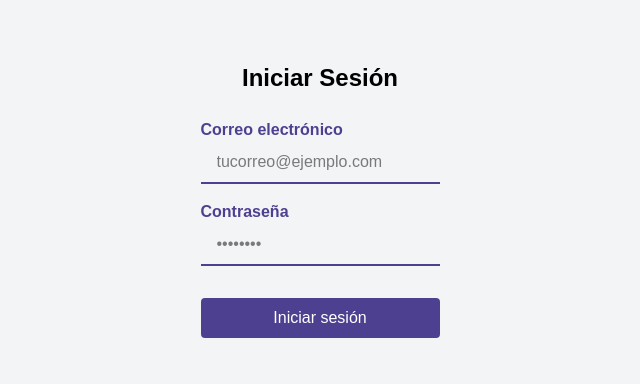
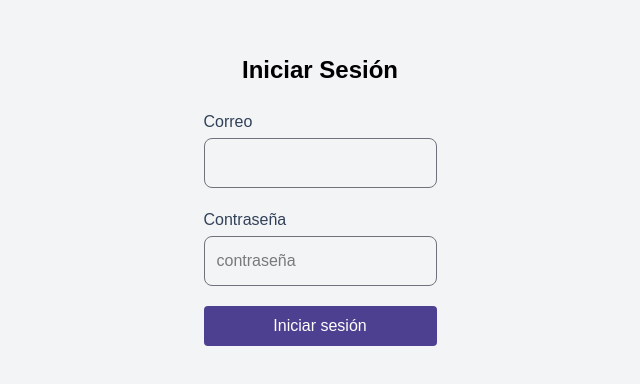
Before and after one commit to EbguenyPJ/termedstorm-front, a Next.js app in the folder front/: page / in a window 1280 px wide. Shown: the part 220-604 px from the top of the page, without its empty margins (320-960 px from the left). Built offline with nearby package versions, Linux system fonts and the light colour scheme.

Commit message:
feat(auth and UI): fix bugs use client

```diff
--- a/front/src/app/page.tsx
+++ b/front/src/app/page.tsx
@@ -1,5 +1,5 @@
 import React from "react";
-import LoginForm from "../components/Forms/LoginForm";
+import LoginForm from "../components/Forms/LoginFormUI";
 
 const LoginPage = () => {
   return (
--- /dev/null
+++ b/front/src/app/store/authStore.ts
@@ -0,0 +1,45 @@
+import { create } from "zustand";
+import { IUser, ILogin } from "@/interfaces";
+import { logout as logoutAction } from "@/services/logout";
+import { getUser } from "../../services/getUsers";
+import { loginAction } from "../../services/auth";
+// import { routes } from "@/app/routes";
+// import { useRouter } from "next/navigation";
+
+interface AuthState {
+  user: IUser | null;
+  loading: boolean;
+  login: (values: ILogin) => Promise<void>;
+  logout: () => Promise<void>;
+  setUser: (user: IUser | null) => void;
+  fetchUser: () => Promise<void>;
+}
+
+export const useAuthStore = create<AuthState>((set, get) => ({
+  user: null,
+  loading: true,
+
+  setUser: (user) => set({ user }),
+
+  fetchUser: async () => {
+    try {
+      const user = await getUser();
+      set({ user, loading: false });
+    } catch (err) {
+      console.error("Error al obtener usuario", err);
+      set({ user: null, loading: false });
+    }
+  },
+
+  login: async (values: ILogin) => {
+    const res = await loginAction(values);
+    if (!res.success) throw new Error(res.error);
+    const user = await getUser();
+    set({ user });
+  },
+
+  logout: async () => {
+    await logoutAction();
+    set({ user: null });
+  },
+}));
--- a/front/src/components/Forms/LoginForm.tsx
+++ b/front/src/components/Forms/LoginFormUI.tsx
@@ -1,9 +1,10 @@
+"use client";
+
 import React from "react";
-import { Formik, Form, ErrorMessage } from "formik";
+import { Formik, Form } from "formik";
 import * as Yup from "yup";
-import Input from "../UI/Inputs/Input";
-import { useRouter } from "next/router";
-
+import InputFormik from "../UI/Inputs/InputFormik";
+// import { useRouter } from "next/router";
 
 interface LoginValues {
   email: string;
@@ -21,10 +22,10 @@ const validationSchema = Yup.object({
 });
 
 const LoginForm: React.FC = () => {
-  const router = useRouter();
+  // const router = useRouter();
 
-//   await axios.post("/api/auth/login", values);
-//   router.push("/dashboard");
+  //   await axios.post("/api/auth/login", values);
+  //   router.push("/dashboard");
 
   const handleSubmit = (values: LoginValues) => {
     console.log("Login data", values);
@@ -40,40 +41,21 @@ const LoginForm: React.FC = () => {
         validationSchema={validationSchema}
         onSubmit={handleSubmit}
       >
-        {({ handleChange, values }) => (
+        {({ isSubmitting }) => (
           <Form>
-            <Input
-              name="email"
-              label="Correo electrónico"
-              type="email"
-              placeholder="tucorreo@ejemplo.com"
-              value={values.email}
-              onChange={handleChange}
-              required
-            />
-            <ErrorMessage
-              name="email"
-              component="div"
-              className="text-red-500 text-sm mb-2"
-            />
+            <InputFormik name="email" label="Correo" type="email" />
 
-            <Input
+            {/* PASSWORD */}
+            <InputFormik
               name="password"
               label="Contraseña"
               type="password"
-              placeholder="••••••••"
-              value={values.password}
-              onChange={handleChange}
-              required
-            />
-            <ErrorMessage
-              name="password"
-              component="div"
-              className="text-red-500 text-sm mb-2"
+              placeholder="contraseña"
             />
 
             <button
               type="submit"
+              disabled={isSubmitting}
               className="w-full bg-[#4e4090] text-white py-2 mt-4 rounded hover:bg-[#3b3272]"
             >
               Iniciar sesión
--- a/front/src/components/UI/Buttons/Buttons.tsx
+++ b/front/src/components/UI/Buttons/Buttons.tsx
@@ -1,3 +1,4 @@
+"use client"
 import React, { FC } from "react";
 
 interface ButtonProps extends React.ButtonHTMLAttributes<HTMLButtonElement> {
--- a/front/src/components/UI/Cards/CardCategory.tsx
+++ b/front/src/components/UI/Cards/CardCategory.tsx
@@ -1,3 +1,5 @@
+"use client"
+
 import {ICard} from "@/interfaces";
 import Image from "next/image";
 import React from "react";
--- a/front/src/components/UI/Cards/CardProduct.tsx
+++ b/front/src/components/UI/Cards/CardProduct.tsx
@@ -1,3 +1,4 @@
+"use client"
 import { ICardProduct } from "@/interfaces";
 import Image from "next/image";
 import React from "react";
--- a/front/src/components/UI/Inputs/Input.tsx
+++ b/front/src/components/UI/Inputs/Input.tsx
@@ -1,3 +1,4 @@
+"use client"
 import React from "react";
 
 interface InputProps {
--- a/front/src/components/UI/Inputs/InputFormik.tsx
+++ b/front/src/components/UI/Inputs/InputFormik.tsx
@@ -1,4 +1,4 @@
-// InputFormik.tsx
+"use client"
 import { Field, ErrorMessage } from "formik";
 
 interface InputProps {
--- a/front/src/services/getUsers.ts
+++ b/front/src/services/getUsers.ts
@@ -13,3 +13,9 @@ export async function getUser(): Promise<IUser | null> {
     return null;
   }
 }
+
+
+//superadmin
+//dueño de empresa
+// emplyees o workers
+//cliente final de la empresa
```
